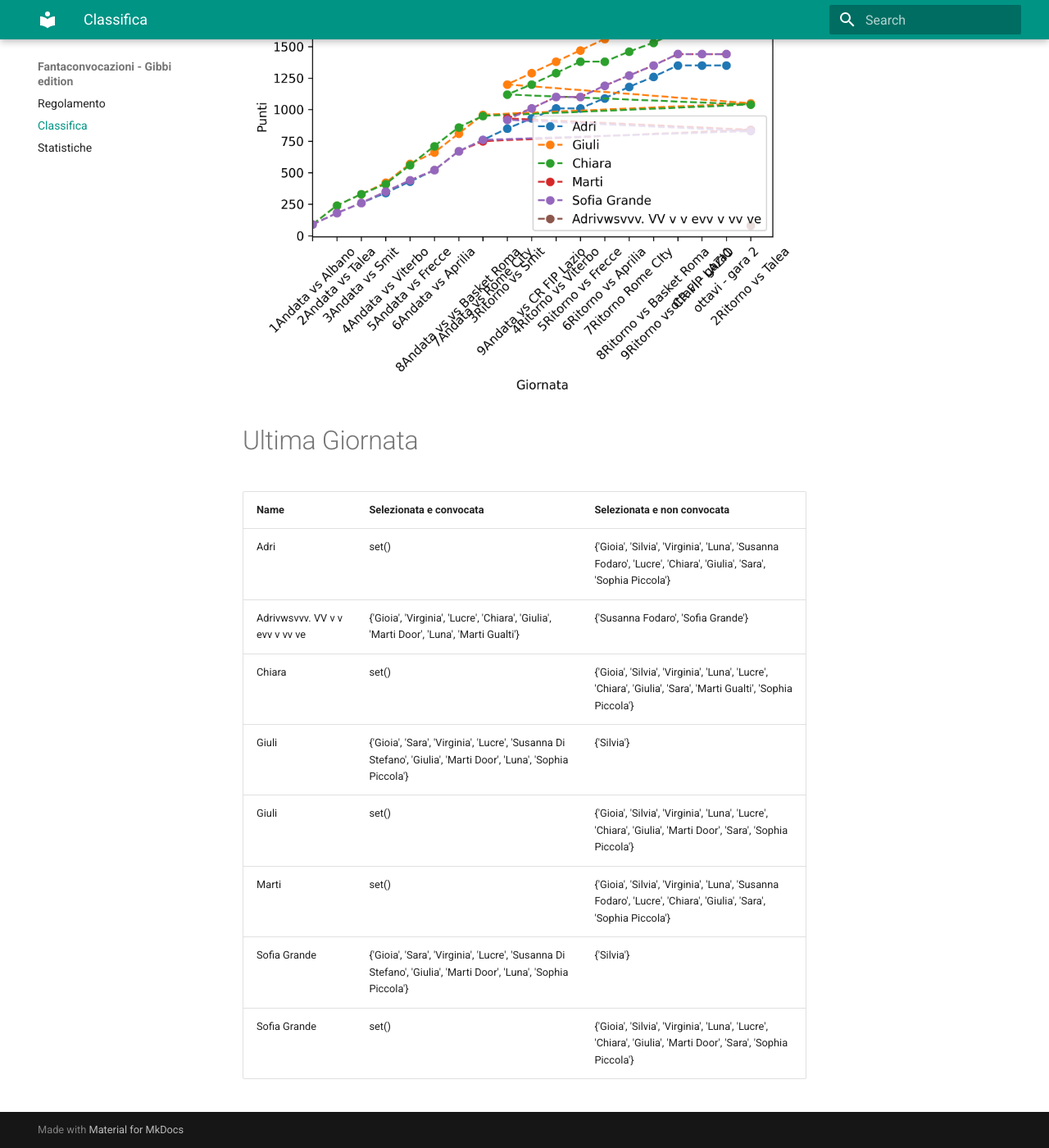
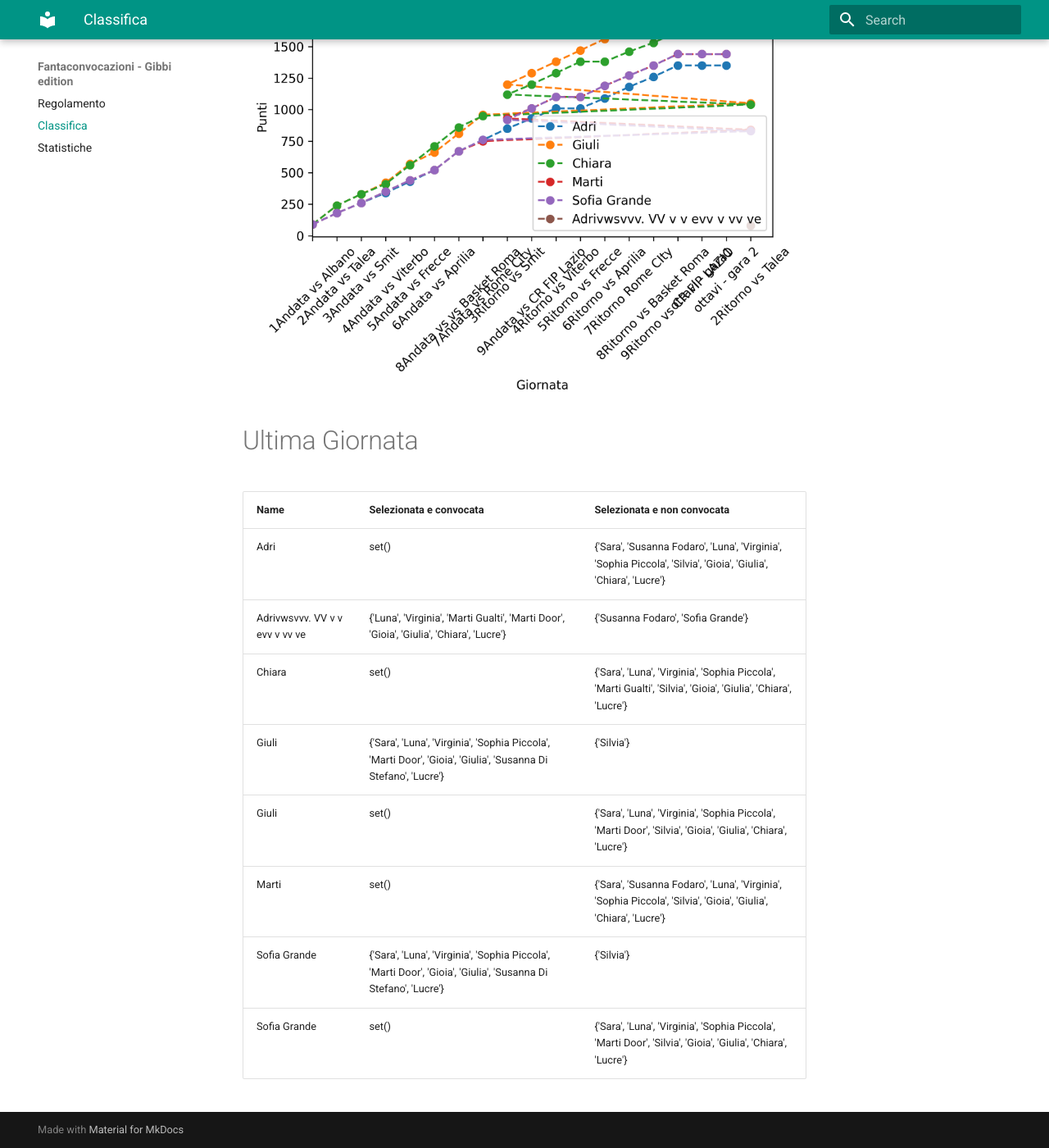
Before and after one commit to martinig94/fantagibbi, an MkDocs documentation site: the page built from docs/Classifica.md, in a window 1280 px wide and 1400 px high, scrolled down 676 px. Shown: the whole window at 82% size. Built offline with MkDocs 1.6.1 and Material for MkDocs 9.7.7, drawn with Linux system fonts in a browser that asks for light colours.

Commit message:
Auto-update from main.py

```diff
--- a/docs/Classifica.md
+++ b/docs/Classifica.md
@@ -19,12 +19,12 @@
 <!-- START_TABLE CORRECT -->
 | Name                           | Selezionata e convocata                                                                                        | Selezionata e non convocata                                                                                      |
 |:-------------------------------|:---------------------------------------------------------------------------------------------------------------|:-----------------------------------------------------------------------------------------------------------------|
-| Adri                           | set()                                                                                                          | {'Gioia', 'Silvia', 'Virginia', 'Luna', 'Susanna Fodaro', 'Lucre', 'Chiara', 'Giulia', 'Sara', 'Sophia Piccola'} |
-| Adrivwsvvv. VV v v evv v vv ve | {'Gioia', 'Virginia', 'Lucre', 'Chiara', 'Giulia', 'Marti Door', 'Luna', 'Marti Gualti'}                       | {'Susanna Fodaro', 'Sofia Grande'}                                                                               |
-| Chiara                         | set()                                                                                                          | {'Gioia', 'Silvia', 'Virginia', 'Luna', 'Lucre', 'Chiara', 'Giulia', 'Sara', 'Marti Gualti', 'Sophia Piccola'}   |
-| Giuli                          | {'Gioia', 'Sara', 'Virginia', 'Lucre', 'Susanna Di Stefano', 'Giulia', 'Marti Door', 'Luna', 'Sophia Piccola'} | {'Silvia'}                                                                                                       |
-| Giuli                          | set()                                                                                                          | {'Gioia', 'Silvia', 'Virginia', 'Luna', 'Lucre', 'Chiara', 'Giulia', 'Marti Door', 'Sara', 'Sophia Piccola'}     |
-| Marti                          | set()                                                                                                          | {'Gioia', 'Silvia', 'Virginia', 'Luna', 'Susanna Fodaro', 'Lucre', 'Chiara', 'Giulia', 'Sara', 'Sophia Piccola'} |
-| Sofia Grande                   | {'Gioia', 'Sara', 'Virginia', 'Lucre', 'Susanna Di Stefano', 'Giulia', 'Marti Door', 'Luna', 'Sophia Piccola'} | {'Silvia'}                                                                                                       |
-| Sofia Grande                   | set()                                                                                                          | {'Gioia', 'Silvia', 'Virginia', 'Luna', 'Lucre', 'Chiara', 'Giulia', 'Marti Door', 'Sara', 'Sophia Piccola'}     |
+| Adri                           | set()                                                                                                          | {'Sara', 'Susanna Fodaro', 'Luna', 'Virginia', 'Sophia Piccola', 'Silvia', 'Gioia', 'Giulia', 'Chiara', 'Lucre'} |
+| Adrivwsvvv. VV v v evv v vv ve | {'Luna', 'Virginia', 'Marti Gualti', 'Marti Door', 'Gioia', 'Giulia', 'Chiara', 'Lucre'}                       | {'Susanna Fodaro', 'Sofia Grande'}                                                                               |
+| Chiara                         | set()                                                                                                          | {'Sara', 'Luna', 'Virginia', 'Sophia Piccola', 'Marti Gualti', 'Silvia', 'Gioia', 'Giulia', 'Chiara', 'Lucre'}   |
+| Giuli                          | {'Sara', 'Luna', 'Virginia', 'Sophia Piccola', 'Marti Door', 'Gioia', 'Giulia', 'Susanna Di Stefano', 'Lucre'} | {'Silvia'}                                                                                                       |
+| Giuli                          | set()                                                                                                          | {'Sara', 'Luna', 'Virginia', 'Sophia Piccola', 'Marti Door', 'Silvia', 'Gioia', 'Giulia', 'Chiara', 'Lucre'}     |
+| Marti                          | set()                                                                                                          | {'Sara', 'Susanna Fodaro', 'Luna', 'Virginia', 'Sophia Piccola', 'Silvia', 'Gioia', 'Giulia', 'Chiara', 'Lucre'} |
+| Sofia Grande                   | {'Sara', 'Luna', 'Virginia', 'Sophia Piccola', 'Marti Door', 'Gioia', 'Giulia', 'Susanna Di Stefano', 'Lucre'} | {'Silvia'}                                                                                                       |
+| Sofia Grande                   | set()                                                                                                          | {'Sara', 'Luna', 'Virginia', 'Sophia Piccola', 'Marti Door', 'Silvia', 'Gioia', 'Giulia', 'Chiara', 'Lucre'}     |
 <!-- END_TABLE CORRECT -->
```
